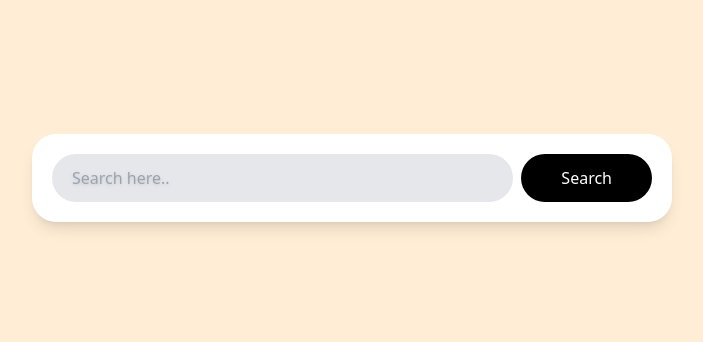
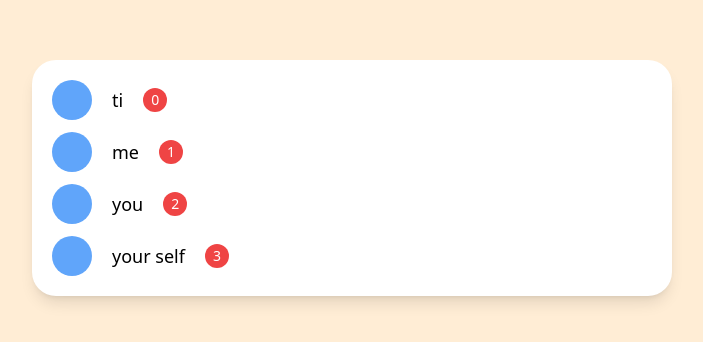
Before and after one commit to tiyang0110/Next.JS-PlayGround, a Next.js app: page / in a window 1280 px wide. Shown: the part 222-564 px from the top of the page, without its empty margins (288-991 px from the left). Built offline with nearby package versions, Linux system fonts and the light colour scheme.

Commit message:
TailwindCSS 3.10할차례

```diff
--- a/app/page.tsx
+++ b/app/page.tsx
@@ -1,11 +1,19 @@
 export default function Home() {
   return (
     <main className="bg-gray-100 h-screen flex items-center justify-center p-5 dark:bg-gray-700 sm:bg-red-100 md:bg-green-100 lg:bg-cyan-100 xl:bg-orange-100 2xl:bg-purple-100">
-      <div className="bg-white shadow-lg p-5 rounded-3xl w-full max-w-screen-sm dark:bg-gray-600 flex flex-col gap-2 md:flex-row">
-
-        <input className="w-full rounded-full py-3 bg-gray-200 pl-5 outline-none ring ring-transparent focus:ring-orange-500 focus:ring-offset-2 transition-shadow placeholder:drop-shadow" type="text" placeholder="Search here.."/>
-        <button className="bg-black text-white py-2 rounded-full active:scale-90 transition-transform font-medium outline-none md:px-10">Search</button>
-
+      <div className="bg-white shadow-lg p-5 rounded-3xl w-full max-w-screen-sm dark:bg-gray-600 flex flex-col gap-3">
+        {['ti', 'me', 'you', 'your self'].map((person, i) => {
+          return (
+            <div key={i} className="flex items-center gap-5 group">
+              <div className="size-10 bg-blue-400 rounded-full"/>
+              <span className="text-lg font-medium group-hover:text-red-500">{person}</span>
+              <div className="size-6 bg-red-500 text-white flex items-center justify-center rounded-full text-sm relative">
+                <span className="z-10">{i}</span>
+                <div className="size-6 bg-red-500 rounded-full absolute animate-ping" />
+              </div>
+            </div>
+          );
+        })}
       </div>
     </main>
   );
```
